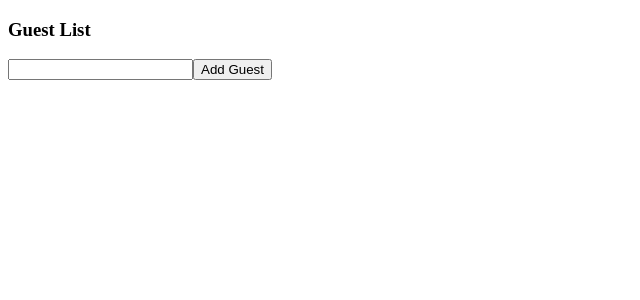
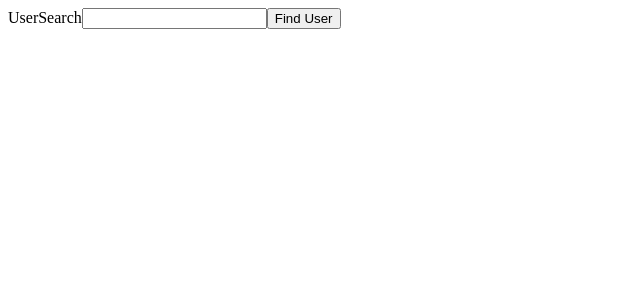
Before and after one commit to KotenkoNata/react-typescript, a React (Create React App) app: page / in a window 1280 px wide. Shown: the top 300 px of the page, without its empty margins (0-640 px from the left). Built offline with nearby package versions, Linux system fonts and the light colour scheme.

Commit message:
feat: More on State

```diff
--- a/src/index.tsx
+++ b/src/index.tsx
@@ -1,5 +1,5 @@
 import ReactDOM from "react-dom/client";
-import GuestList from "./state/GuestList";
+import UserSearch from "./state/UserSearch";
 
 const el = document.getElementById("root");
 const root = ReactDOM.createRoot(el!);
@@ -7,7 +7,7 @@ const root = ReactDOM.createRoot(el!);
 const App = () => {
     return (
         <div>
-            <GuestList />
+            <UserSearch />
         </div>
     );
 };
--- a/src/state/GuestList.tsx
+++ b/src/state/GuestList.tsx
@@ -11,6 +11,11 @@ const GuestList: React.FC = ()=>{
 
     return <div>
         <h3>Guest List</h3>
+        <ul>
+            {guests.map((guest) => (
+                <li key={guest}>{guest}</li>
+            ))}
+        </ul>
 
         <input value={name} onChange={(e)=>setName(e.target.value)}/>
         <button onClick={onClick}>Add Guest</button>
--- /dev/null
+++ b/src/state/UserSearch.tsx
@@ -0,0 +1,23 @@
+import React, {useState} from "react";
+
+const users = [
+    {name: "Sarah", age: 30},
+    {name: "Max", age: 21},
+    {name: "Michael", age: 20}
+]
+
+const UserSearch:React.FC = () => {
+    const [name, setName] = useState("");
+
+    const onClick = ()=>{
+
+    }
+
+    return <div>
+        UserSearch
+        <input value={name} onChange={(e)=>setName(e.target.value)}/>
+        <button onClick={onClick}>Find User</button>
+    </div>
+}
+
+export default UserSearch;
```
